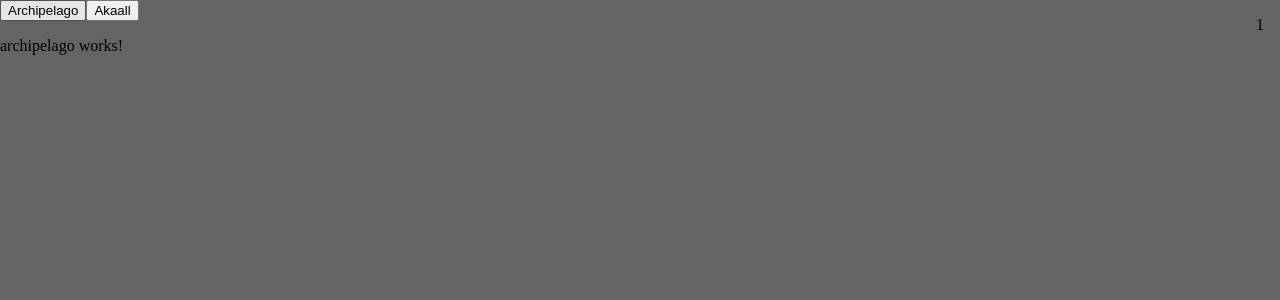
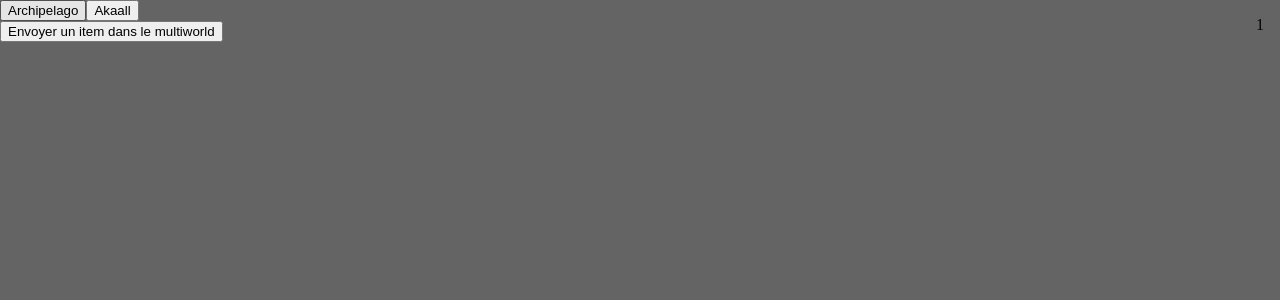
Before and after one commit to AkaCy/archipelagoDemon, an Angular app: page / in a window 1280 px wide. Both pictures are taken after a click on the button "Archipelago". Shown: the top 300 px of the page. Built offline with nearby package versions, Linux system fonts and the light colour scheme.

Commit message:
FEAT : bouton dans archipelago qui permettrait d'envoyer dans le multiworld, me manque le lien maintenant

```diff
--- a/src/app/archipelago/archipelago.html
+++ b/src/app/archipelago/archipelago.html
@@ -1 +1,3 @@
-<p>archipelago works!</p>
+<button type="button" (click)="sendItem()">
+    Envoyer un item dans le multiworld
+</button>
--- a/src/app/archipelago/archipelago.ts
+++ b/src/app/archipelago/archipelago.ts
@@ -6,4 +6,8 @@ import { Component } from '@angular/core';
   templateUrl: './archipelago.html',
   styleUrl: './archipelago.css',
 })
-export class Archipelago {}
+export class Archipelago {
+  sendItem() {
+    // a comprendre comment envoyer un check mdr
+  }
+}
```
